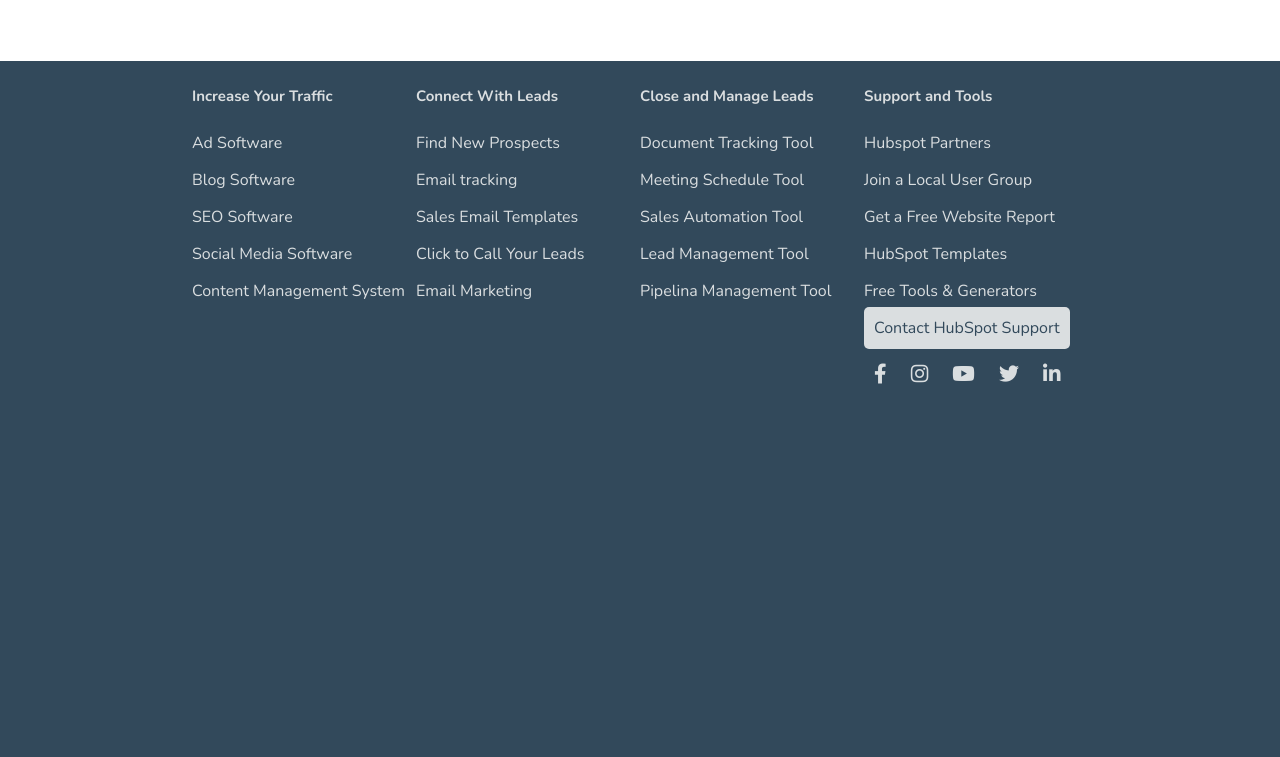
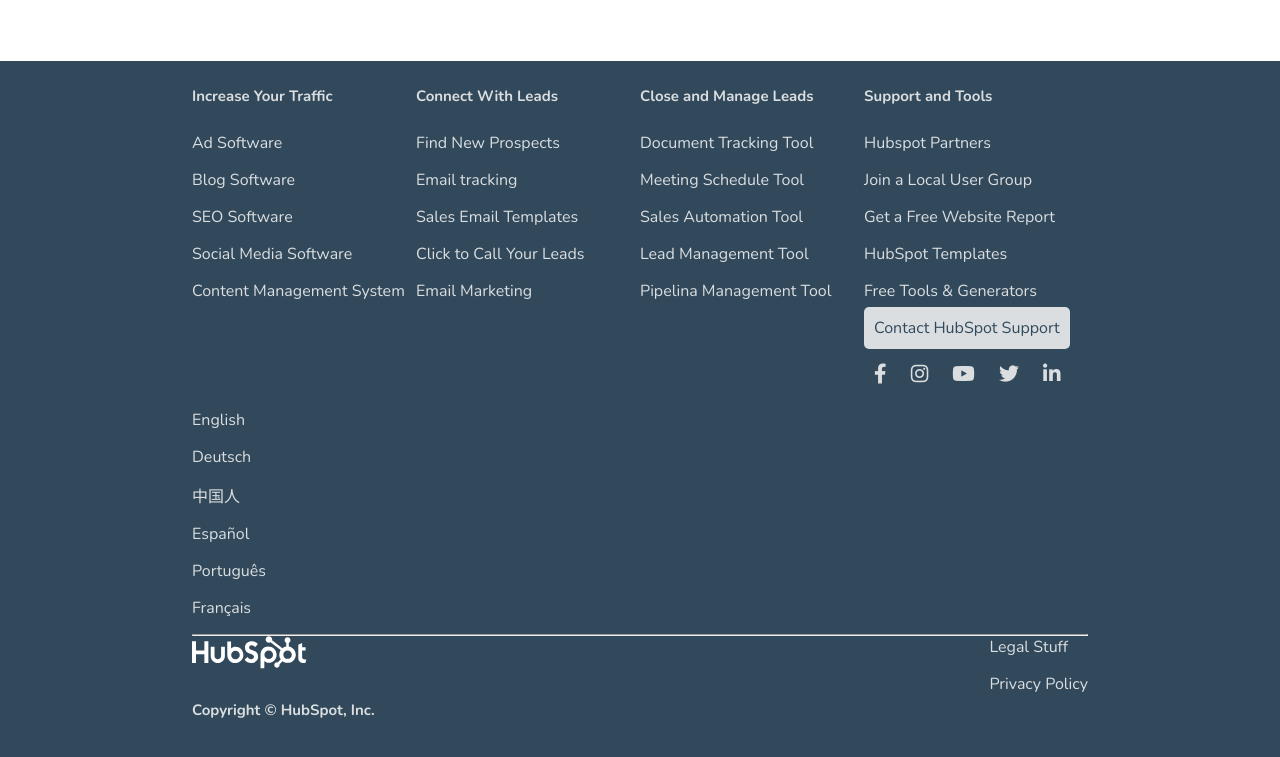
Before and after one commit to michelafranchini/htmlcss-hubspot, a plain HTML site: page index.html in a window 1280 px wide. Shown: the part 4415-5172 px from the top of the page. Drawn offline with nearby package versions, Linux system fonts and the light colour scheme.

Commit message:
Termine esercizio

```diff
--- a/index.html
+++ b/index.html
@@ -201,7 +201,7 @@
                                 <p>registered attendees</p>
                             </div>
                         </div>
-                        <div class="row second-row clearfix">
+                        <div class="row clearfix">
                             <div class="row-element float-left">
                                 <img src="img/connect.svg" alt="hb-connect">
                                 <h2>200</h2>
@@ -328,14 +328,32 @@
 
                 <!-- lingue e linea -->
                 <div>
-
+                    <ul class="lang">
+                        <li><a href="#">English</a></li>
+                        <li><a href="#">Deutsch</a></li>
+                        <li><a href="#">中国人</a></li>
+                        <li><a href="#">Espa&#241;ol</a></li>
+                        <li><a href="#">Portugu&#234;s</a></li>
+                        <li><a href="#">Fran&#231;ais</a></li>
+                    </ul>
+                    <hr>
                 </div>
                 <!-- /lingue e linea -->
 
                 <!-- crediti -->
-                <div>
+                <div class="credits clearfix">
+                    <div class="credits-left float-left">
+                        <img src="img/logo-white.svg" alt="logo-white">
+                        <h5>Copyright &copy; HubSpot, Inc.</h5>
+                    </div>
+                    <div class="credits-right float-right">
+                        <ul>
+                            <li><a href="#">Legal Stuff</a></li>
+                            <li><a href="#">Privacy Policy</a></li>
+                        </ul>
+                    </div>
+                </div>
 
-                </div>
                 <!-- crediti -->
             </div>
         </footer>
```
